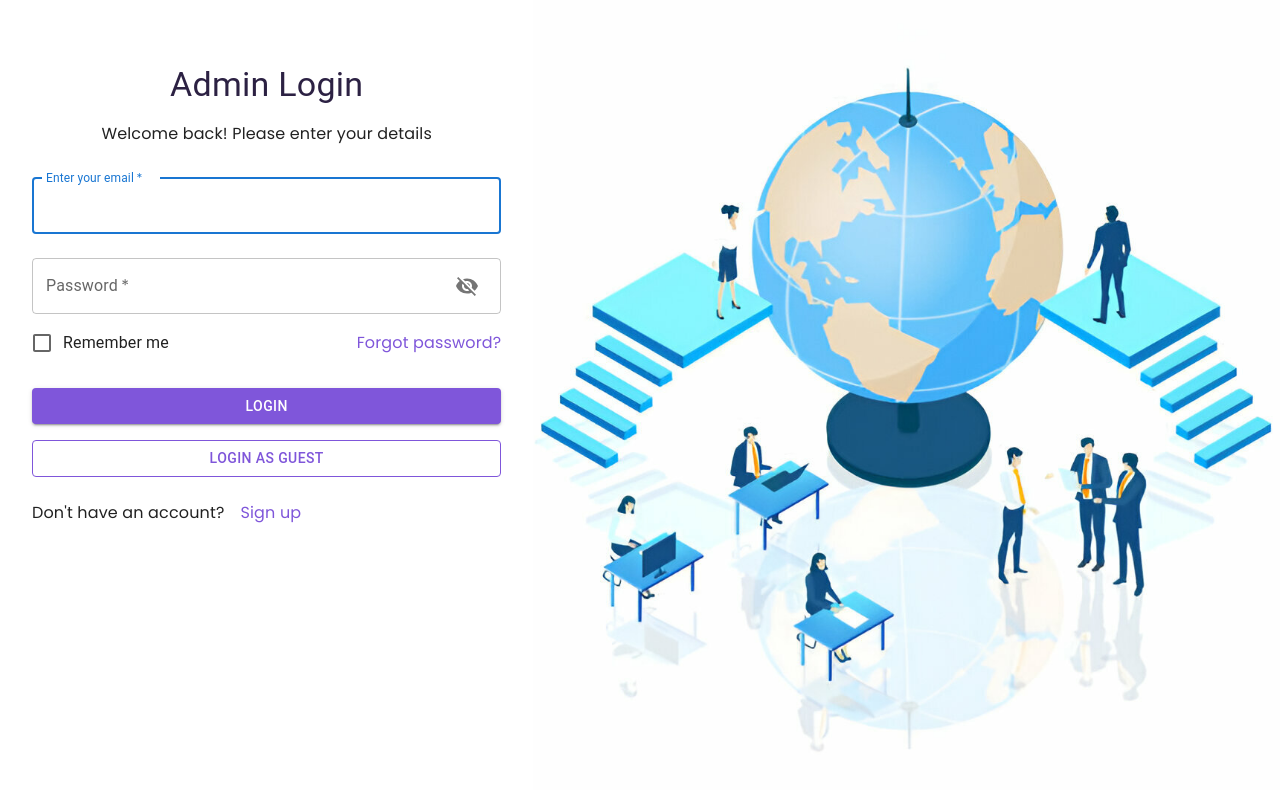
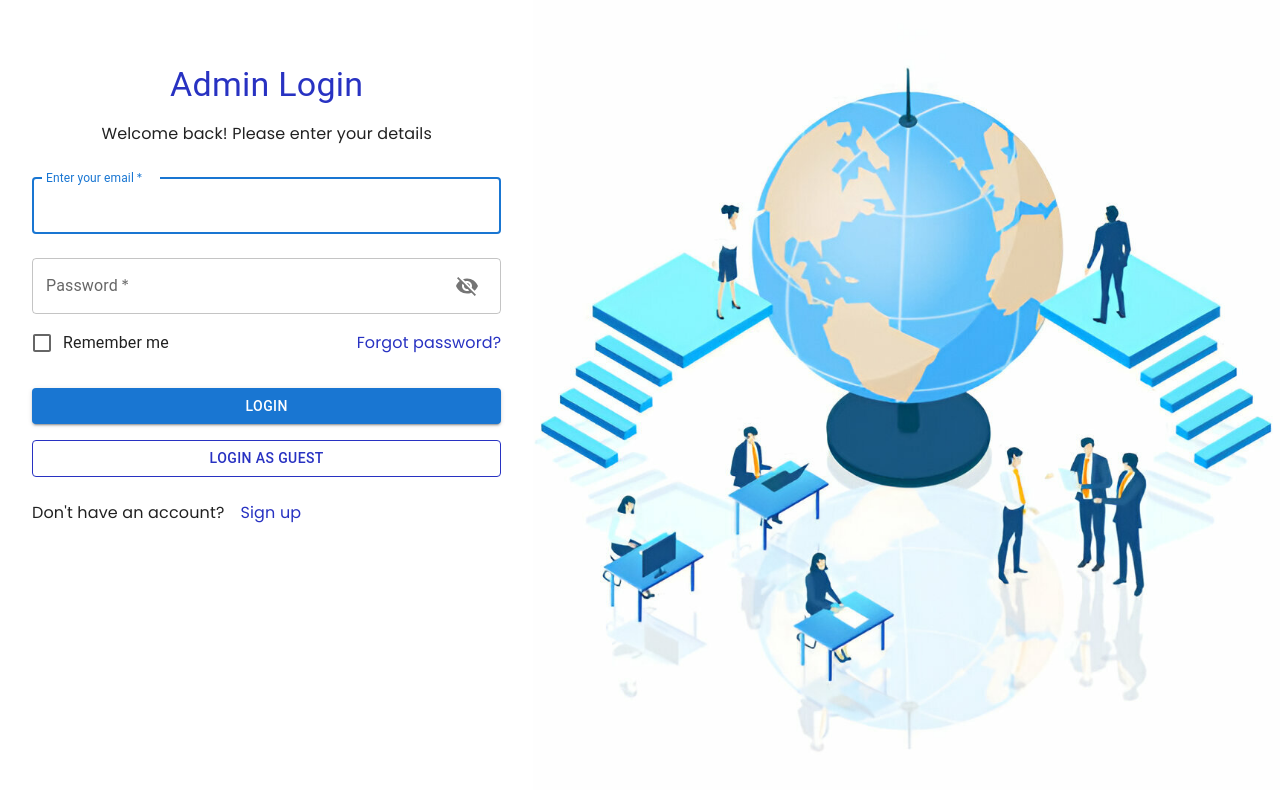
Before and after one commit to Shanuga123/UniversityManagement_System, a React (Create React App) app in the folder frontend/: page /Adminlogin in a window 1280 px wide. Shown: the top 790 px of the page. Built offline with nearby package versions, Linux system fonts and the light colour scheme.

Commit message:
changes loign page

```diff
--- a/frontend/src/pages/LoginPage.js
+++ b/frontend/src/pages/LoginPage.js
@@ -135,7 +135,7 @@ const LoginPage = ({ role }) => {
                             alignItems: 'center',
                         }}
                     >
-                        <Typography variant="h4" sx={{ mb: 2, color: "#2c2143" }}>
+                        <Typography variant="h4" sx={{ mb: 2, color: "#2832C2" }}>
                             {role} Login
                         </Typography>
                         <Typography variant="h7">
@@ -222,21 +222,21 @@ const LoginPage = ({ role }) => {
                                     Forgot password?
                                 </StyledLink>
                             </Grid>
-                            <LightPurpleButton
+                            <Button
                                 type="submit"
                                 fullWidth
                                 variant="contained"
                                 sx={{ mt: 3 }}
                             >
                                 {loader ?
-                                    <CircularProgress size={24} color="inherit" />
+                                    <CircularProgress size={24} color="#1520A6" />
                                     : "Login"}
-                            </LightPurpleButton>
+                            </Button>
                             <Button
                                 fullWidth
                                 onClick={guestModeHandler}
                                 variant="outlined"
-                                sx={{ mt: 2, mb: 3, color: "#7f56da", borderColor: "#7f56da" }}
+                                sx={{ mt: 2, mb: 3, color: "#2832C2", borderColor: "#2832C2" }}
                             >
                                 Login as Guest
                             </Button>
@@ -287,5 +287,5 @@ export default LoginPage
 const StyledLink = styled(Link)`
   margin-top: 9px;
   text-decoration: none;
-  color: #7f56da;
+  color: #2832C2;
 `;
```
